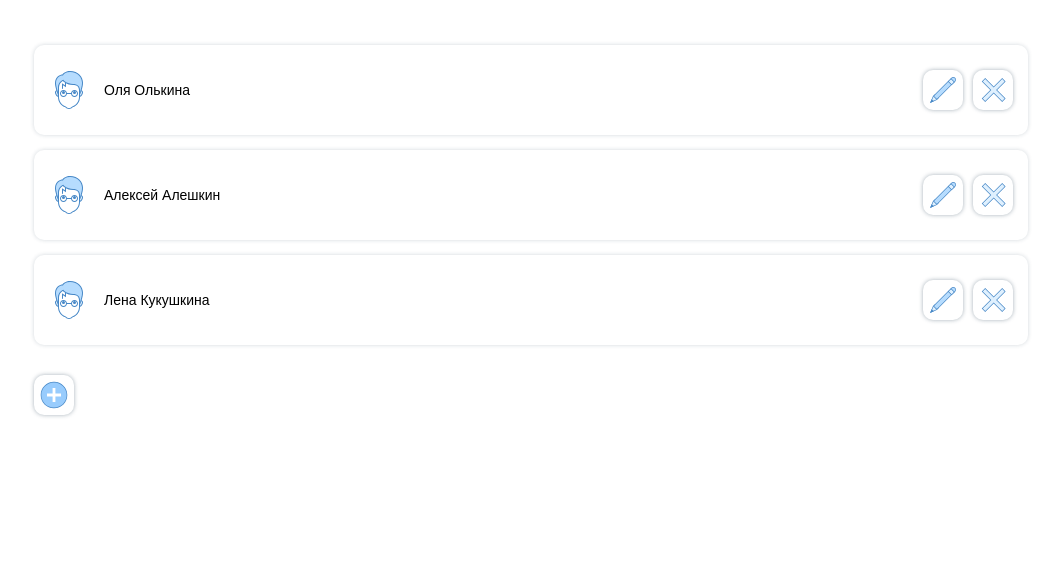
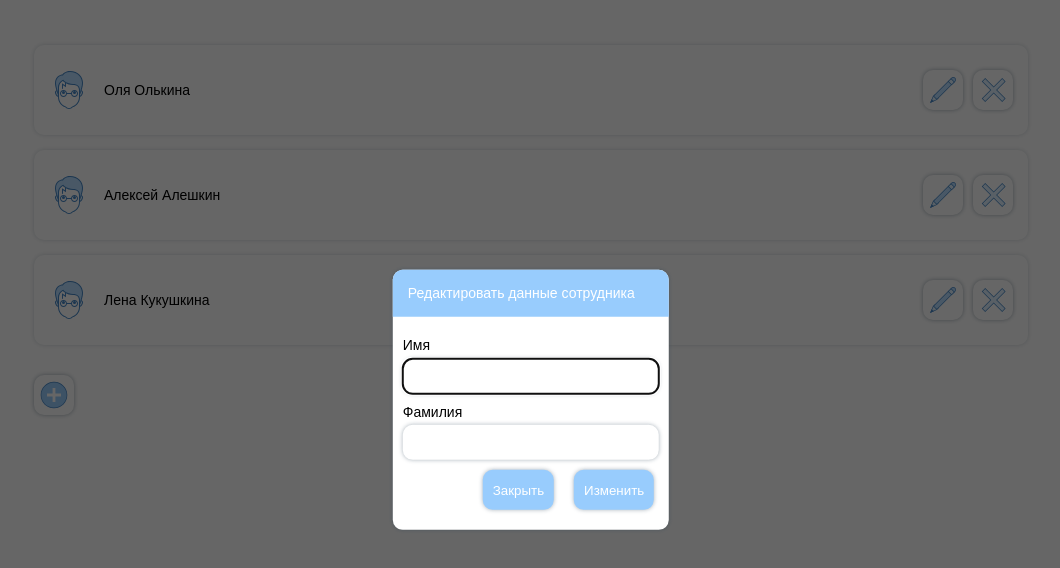
Before and after one commit to morwen27/coworker-vue, a Vue app: page / in a window 1280 px wide. Both pictures are taken after a click on the button 1052 px from the left and 90 px from the top of the page. Shown: the top 568 px of the page, without its empty margins (109-1169 px from the left). Built offline with nearby package versions, Linux system fonts and the light colour scheme; data requests are answered from the project's data file.

Commit message:
added reset form; events in modal

```diff
--- a/src/components/ModalWindow.vue
+++ b/src/components/ModalWindow.vue
@@ -5,7 +5,7 @@
       <h2>{{ title }}</h2>
       <div class="modal__container">
         <template v-if="actionName === 'add' || actionName === 'edit'">
-          <form ref="modal">
+          <form ref="form">
             <label for="firstName">
               <span class="label__title">Имя</span>
               <input
@@ -79,10 +79,9 @@ export default class ModalWindow extends Vue {
     return !this.show;
   }
 
-  @Emit("submit-data")
-  submitData(): Person {
-    this.some();
-    return this.person;
+  submitData(): void {
+    this.$emit("submit-data", this.person);
+    this.resetForm();
   }
 
   get title(): string {
@@ -98,8 +97,10 @@ export default class ModalWindow extends Vue {
     };
   }
 
-  some() {
-    console.log(this.$refs.modal);
+  resetForm() {
+    this.$refs["form"]?.reset();
+    this.person.firstName = "";
+    this.person.lastName = "";
   }
 }
 </script>
--- a/src/components/PersonItem.vue
+++ b/src/components/PersonItem.vue
@@ -1,15 +1,12 @@
 <template>
   <li class="person-list__item">
     <span>{{ person.firstName }} {{ person.lastName }}</span>
-    <span class="button-wrapper">
-      <base-button :type-action="'edit'" :is-modal="false"></base-button>
-      <base-button :type-action="'remove'" :is-modal="false"></base-button>
-    </span>
+    <slot></slot>
   </li>
 </template>
 
 <script lang="ts">
-import { Component, Prop, Vue } from "vue-property-decorator";
+import { Component, Emit, Prop, Vue } from "vue-property-decorator";
 import BaseButton from "@/components/BaseButton.vue";
 import { Person } from "@/models/person";
 
--- a/src/components/PersonList.vue
+++ b/src/components/PersonList.vue
@@ -1,11 +1,20 @@
 <template>
   <div>
     <ul v-if="persons?.length" class="persons-list">
-      <person-item
-        v-for="person of persons"
-        :person="person"
-        :key="person.id"
-      ></person-item>
+      <person-item v-for="person of persons" :person="person" :key="person.id">
+        <span class="button-wrapper">
+          <base-button
+            :type-action="'edit'"
+            :is-modal="false"
+            @click="openModal('edit')"
+          ></base-button>
+          <base-button
+            :type-action="'remove'"
+            :is-modal="false"
+            @click="openModal('remove')"
+          ></base-button>
+        </span>
+      </person-item>
     </ul>
     <p v-else class="persons-list persons-list_empty">
       Список сотрудников пуст. Чтобы добавить, нажмите кнопку ниже
@@ -56,9 +65,8 @@ export default class PersonList extends Vue {
     }
   }
 
-  @Emit("remove-person")
   removePerson(id: number) {
-    return id;
+    console.log(id);
   }
 
   openModal(action: string) {
```
